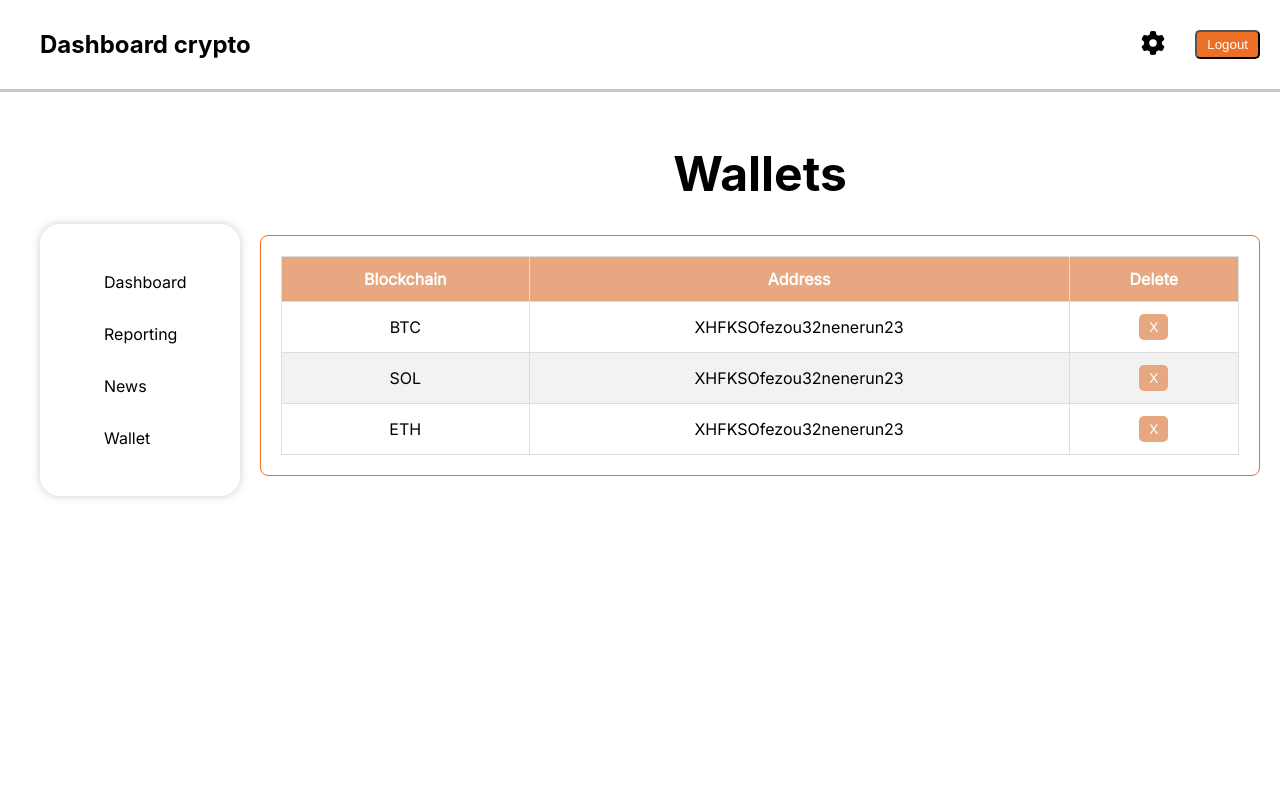
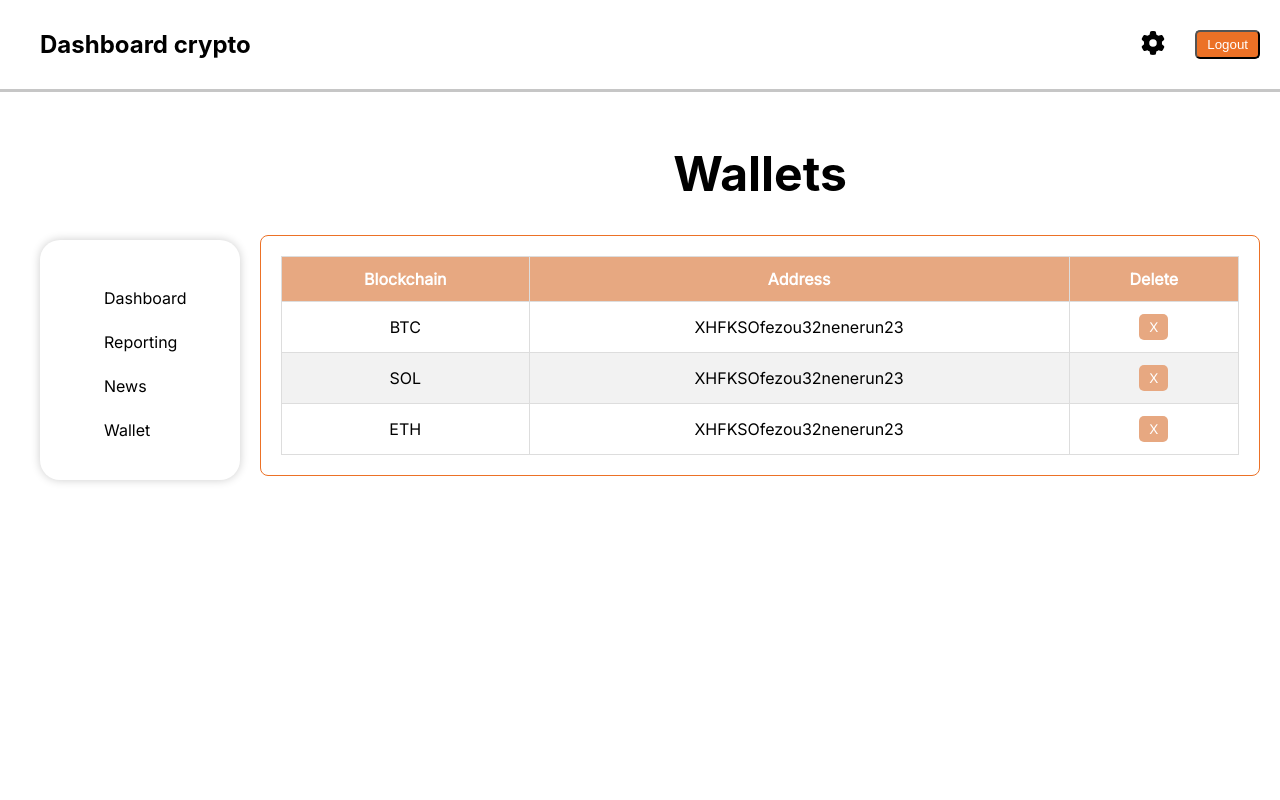
Before and after one commit to Tarek1808/CryptoDashboard-frontend, a Next.js app: page /wallets in a window 1280 px wide. Shown: the top 800 px of the page. Built offline with nearby package versions, Linux system fonts and the light colour scheme.

Commit message:
frontend menu v1.2

```diff
--- a/styles/Menubar.module.css
+++ b/styles/Menubar.module.css
@@ -22,15 +22,14 @@
   .menuItem {
     padding: 1rem 2rem;
     cursor: pointer;
-    transition: background-color 0.3s ease;
-    margin-bottom: -0,5rem;
-    font-family: "inter", sans-serif ;
+    transition: background-color 0s ease, border-radius 0s ease;
+    margin-bottom: -0.5rem;
+    font-family: "Inter", sans-serif;
   }
 
   .menuItem:hover {
     background-color: #EC7126;
     border-radius: 10px;
-
   }
 
   .content {
```
